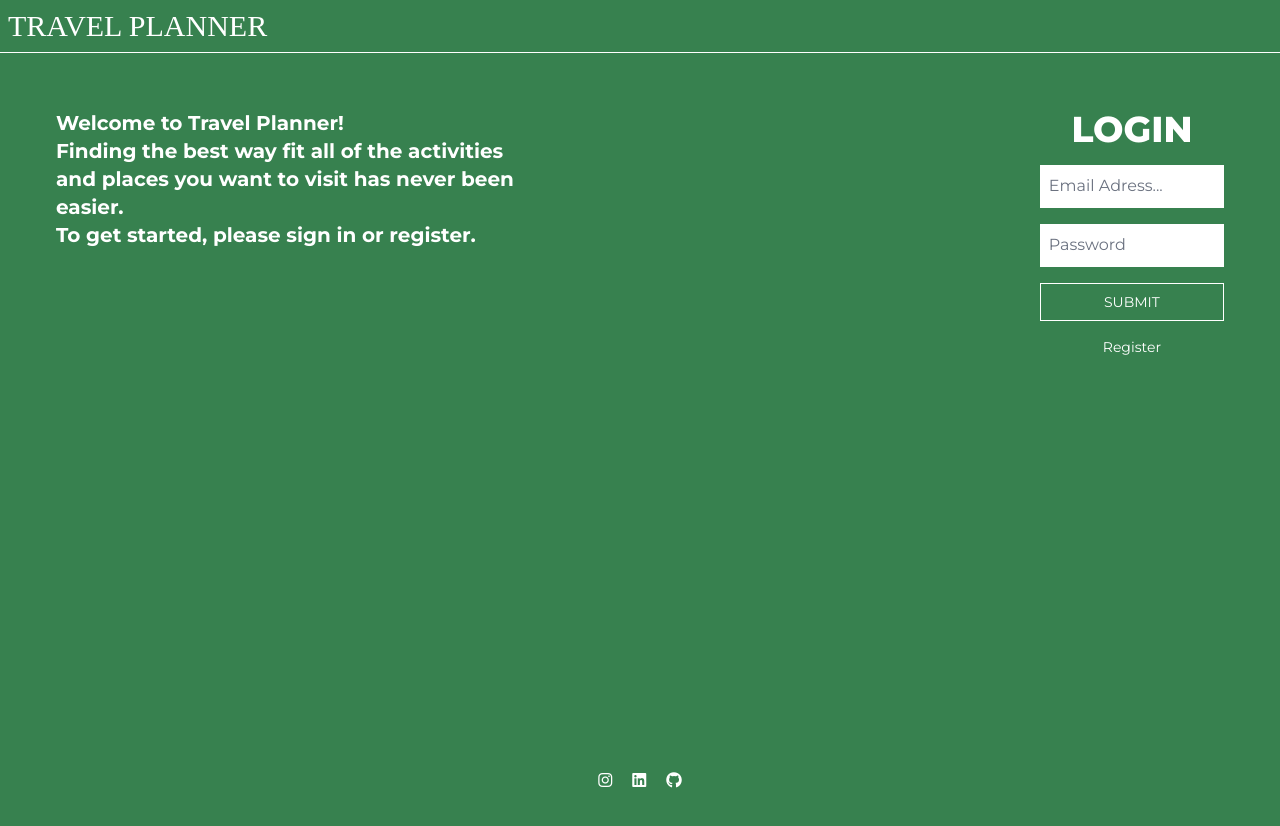
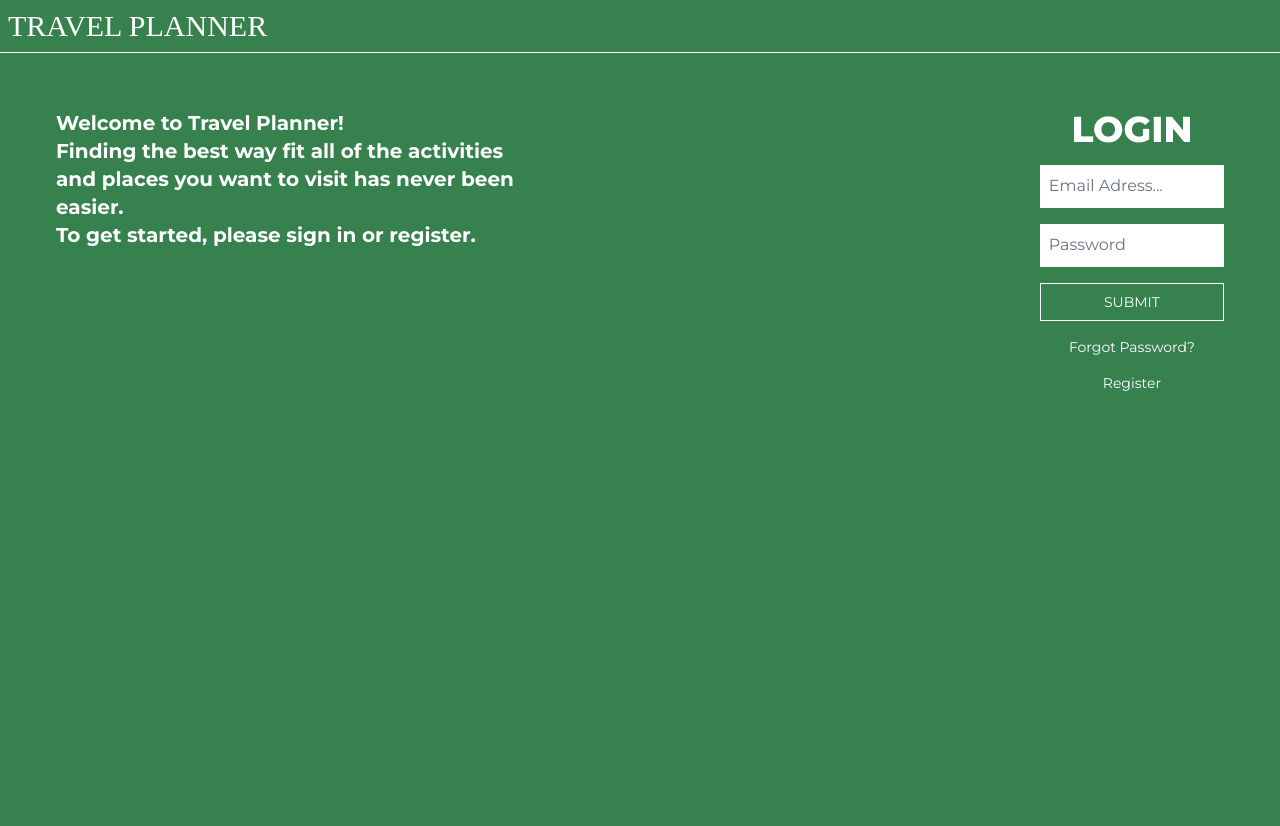
Before and after one commit to NilsGarskog/kandidat, a Next.js app: page / in a window 1280 px wide. Shown: the top 826 px of the page. Before the commit the page ends 800 px from the top, so only its background shows below. Built offline with nearby package versions, Linux system fonts and the light colour scheme; no server answers.

Commit message:
Update Login.js

```diff
--- a/components/Login.js
+++ b/components/Login.js
@@ -1,5 +1,9 @@
 import React, { useState } from 'react'
 import { useAuth } from '../context/authContext'
+import Popup from 'reactjs-popup';
+import toast from 'react-hot-toast';
+import { Parallax, ParallaxLayer } from '@react-spring/parallax'
+
 
 function validateEmailAddress(input) {
   var regex = /[^\s@]+@[^\s@]+\.[^\s@]+/;
@@ -10,6 +14,7 @@ function validateEmailAddress(input) {
   }
 }
 
+
 export default function Login() {
 
   const [email, setEmail] = useState('')
@@ -17,7 +22,8 @@ export default function Login() {
   const [error, setError] = useState(null)
   const [isLoggingIn, setIsLogginIn] = useState(true)
 
-  const { login, signUp, currentUser } = useAuth()
+  const { login, signUp, currentUser, forgotPassword } = useAuth()
+
   async function submitHandler() {
     if (!email || !password) {
       setError('Please enter email and password')
@@ -46,13 +52,24 @@ export default function Login() {
 
 
   }
+ async  function submitForgottenPassword(){
+    try {
+      await forgotPassword(email)
+      toast.success('Email was successfully sent, check your inbox!')
+    }
+      catch(error){
+
+        toast.error("No existing account with that email address")
+      }
+    }
 
   return (
-    <div className='flex sm:flex-row flex-col p-10'>
-      <div className=''>
+    <div className='flex sm:flex-row flex-col p-10 h-[300vh] '>
+
+      <div className=' relative z-30'>
         <h1 className='font-bold sm:text-xl sm:w-1/2  break-word '>Welcome to Travel Planner!<br></br> Finding the best way fit all of the activities and places you want to visit has never been easier.<br></br>  To get started, please sign in or register.</h1>
       </div>
-      <div className='flex-1 text-xs sm:text-sm flex flex-col justify-center items-center gap-2 sm:gap-4'>
+      <div className='flex-1 text-xs sm:text-sm relative z-30 flex flex-col  items-center gap-2 sm:gap-4'>
         <h1 className='font-extrabold text-2xl sm:text-4xl select-none uppercase'>{isLoggingIn ? 'Login' : 'Register'}</h1>
         {error && <div className='w-full select-none max-w-[40ch] border-rose-400 text-rose-400 py-2 border border-solid text-center'>{error}</div>}
         <input type="text" value={email} onChange={(e) => setEmail(e.target.value)} placeholder="Email Adress..." className='outline-none duration-300 border-b-2 border-solid border-white focus:border-cyan-300 text-slate-900 p-2 w-full max-w-[40ch]'></input>
@@ -62,8 +79,59 @@ export default function Login() {
           <h2 className='relative z-20'>
             SUBMIT
           </h2></button>
-        <h2 className="duration-300 hover:scale-110 cursor-pointer" onClick={() => setIsLogginIn(!isLoggingIn)}>{!isLoggingIn ? 'Login' : 'Register'}</h2>
+          <Popup trigger={<h2 className="duration-300 hover:scale-110 cursor-pointer">{!isLoggingIn ? '' : 'Forgot Password?'}</h2>}
+          position="relative"
+          modal
+          closeOnDocumentClick={false}
+        >
+          {close => (
+            <div className='flex flex-col items-center space-y-4 font-medium text-base rounded-lg w-full'>
+              <i onClick={close} className="text-3xl fa-solid fa-xmark cursor-pointer absolute top-0 right-2 "></i>
+
+              <h1 className='text-3xl pb-10'>Forgot password</h1>
+              <input type="text" value={email} onChange={(e) => setEmail(e.target.value)} placeholder="Email Adress..." required className=' border border-black outline-none duration-300  border-solid border-white focus:border-cyan-300 text-slate-900 p-2 w-full max-w-[40ch]'></input>
+              <button className='border w-1/2 bg-green-300 'disabled={!email} onClick={() => { submitForgottenPassword(), close(); }}>Submit</button>
+            </div>
+          )}
+        </Popup>
+
+        <h2 className="duration-300 hover:scale-110 cursor-pointer " onClick={() => setIsLogginIn(!isLoggingIn)}>{!isLoggingIn ? 'Login' : 'Register'}</h2>
       </div>
+
+
+
+      {/* <div className="animationsclass">
+      <Parallax pages={4} style={{ top: '0', left: '0' }} className="animation">
+        <ParallaxLayer offset={0} speed={0.25}>
+          <div className="animation_layer parallax" id="artback"></div>
+        </ParallaxLayer>
+        <ParallaxLayer offset={0} speed={0.3}>
+          <div className="animation_layer parallax" id="mountain"></div>
+        </ParallaxLayer>
+        <ParallaxLayer offset={0} speed={-0.1}>
+          <div className="animation_layer parallax" id="logoland"></div>
+        </ParallaxLayer>
+        <ParallaxLayer offset={0} speed={0.3}>
+          <div className="animation_layer parallax" id="jungle1"></div>
+        </ParallaxLayer>
+        <ParallaxLayer offset={0} speed={0.35}>
+          <div className="animation_layer parallax" id="jungle2"></div>
+        </ParallaxLayer>
+        <ParallaxLayer offset={0} speed={0.5}>
+          <div className="animation_layer parallax" id="jungle3"></div>
+        </ParallaxLayer>
+        <ParallaxLayer offset={0} speed={0.45}>
+          <div className="animation_layer parallax" id="jungle4"></div>
+        </ParallaxLayer>
+        <ParallaxLayer offset={0} speed={0.40}>
+          <div className="animation_layer parallax" id="manonmountain"></div>
+        </ParallaxLayer>
+        <ParallaxLayer offset={0} speed={0.35}>
+          <div className="animation_layer parallax" id="jungle5"></div>
+        </ParallaxLayer>
+    </Parallax>
+      </div> */}
     </div>
+
   )
 }
```
